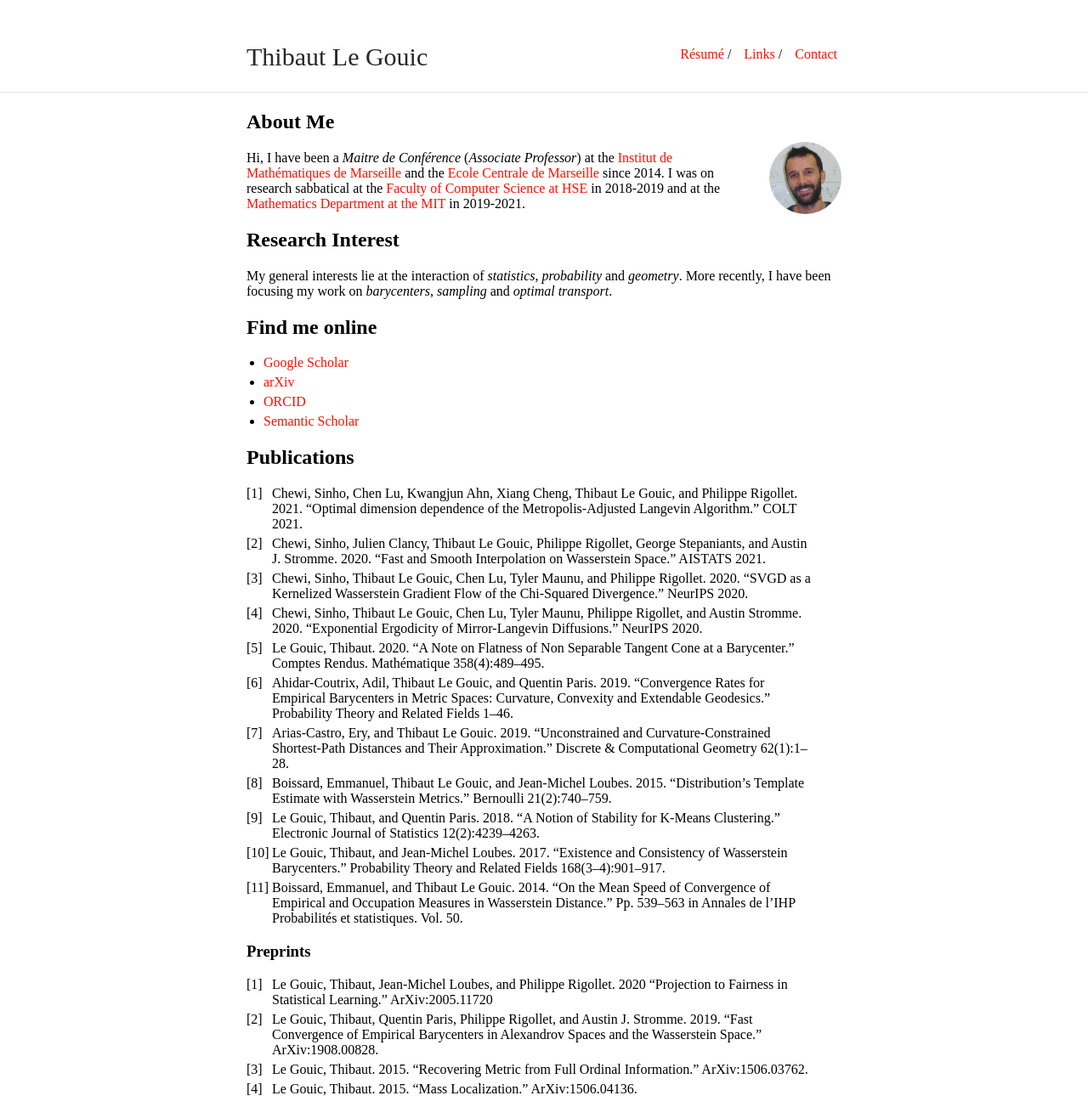
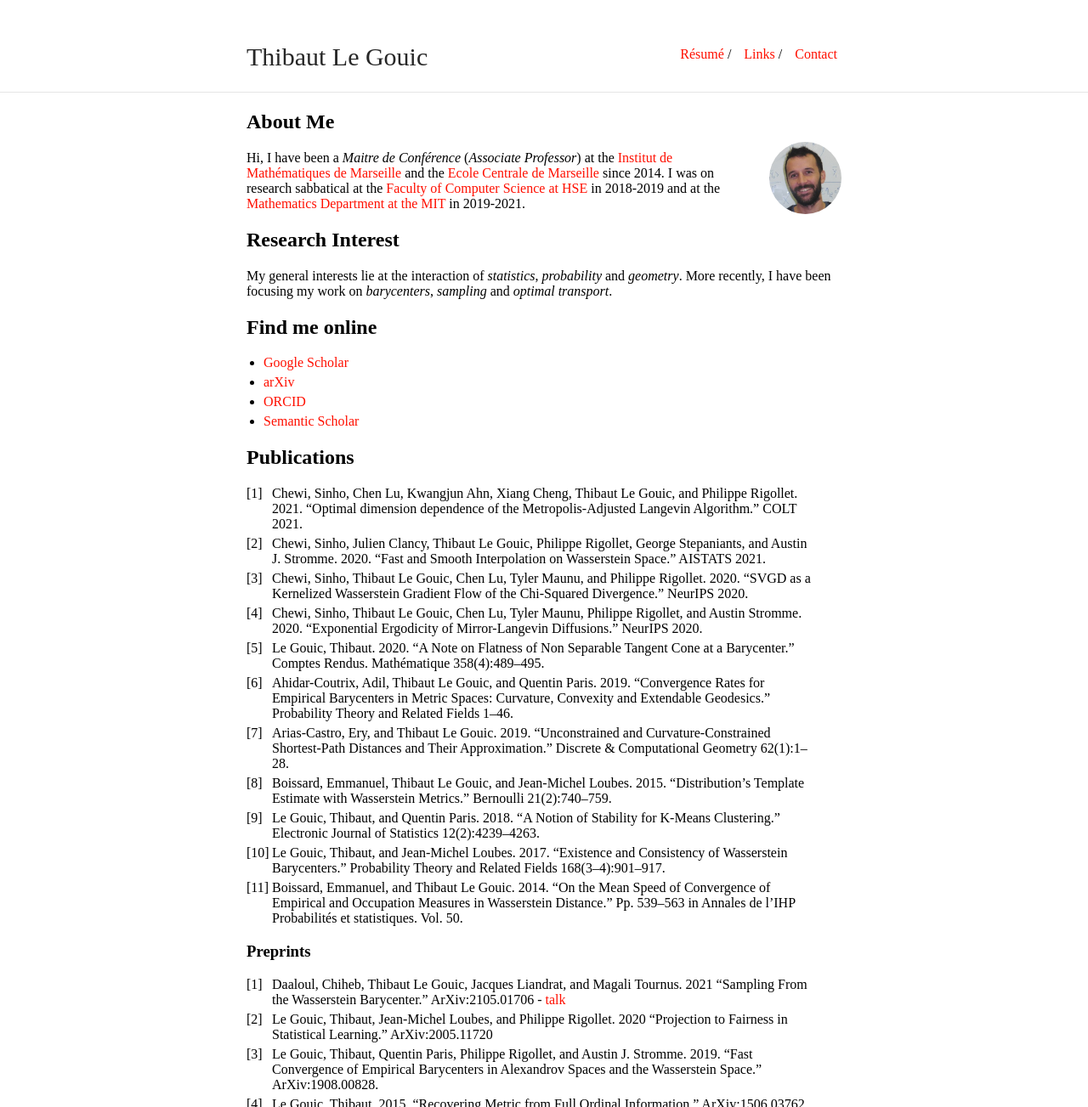
Before and after one commit to ThibautLG/thibautlg.github.io, a Jekyll site: the page built from index.md, in a window 1280 px wide, cut to the strip 0-1303 px from the top of the page. Shown: the whole strip at 85% size. Built offline with Jekyll 4.4.1, drawn with Linux system fonts in a browser that asks for light colours; our own code applies the rules of GitHub Pages for plain Markdown files.

Commit message:
youtube link added

```diff
--- a/index.md
+++ b/index.md
@@ -37,6 +37,7 @@ More recently, I have been focusing my work on *barycenters*, *sampling* and *op
 
 ### Preprints
 
+1. Daaloul, Chiheb, Thibaut Le Gouic, Jacques Liandrat, and Magali Tournus. 2021 “Sampling From the Wasserstein Barycenter.” ArXiv:2105.01706 - [talk](https://www.youtube.com/watch?v=vcriVEsyLfc)
 1. Le Gouic, Thibaut, Jean-Michel Loubes, and Philippe Rigollet. 2020 “Projection to Fairness in Statistical Learning.” ArXiv:2005.11720
 1. Le Gouic, Thibaut, Quentin Paris, Philippe Rigollet, and Austin J. Stromme. 2019. “Fast Convergence of Empirical Barycenters in Alexandrov Spaces and the Wasserstein Space.” ArXiv:1908.00828.
 1. Le Gouic, Thibaut. 2015. “Recovering Metric from Full Ordinal Information.” ArXiv:1506.03762.
```
